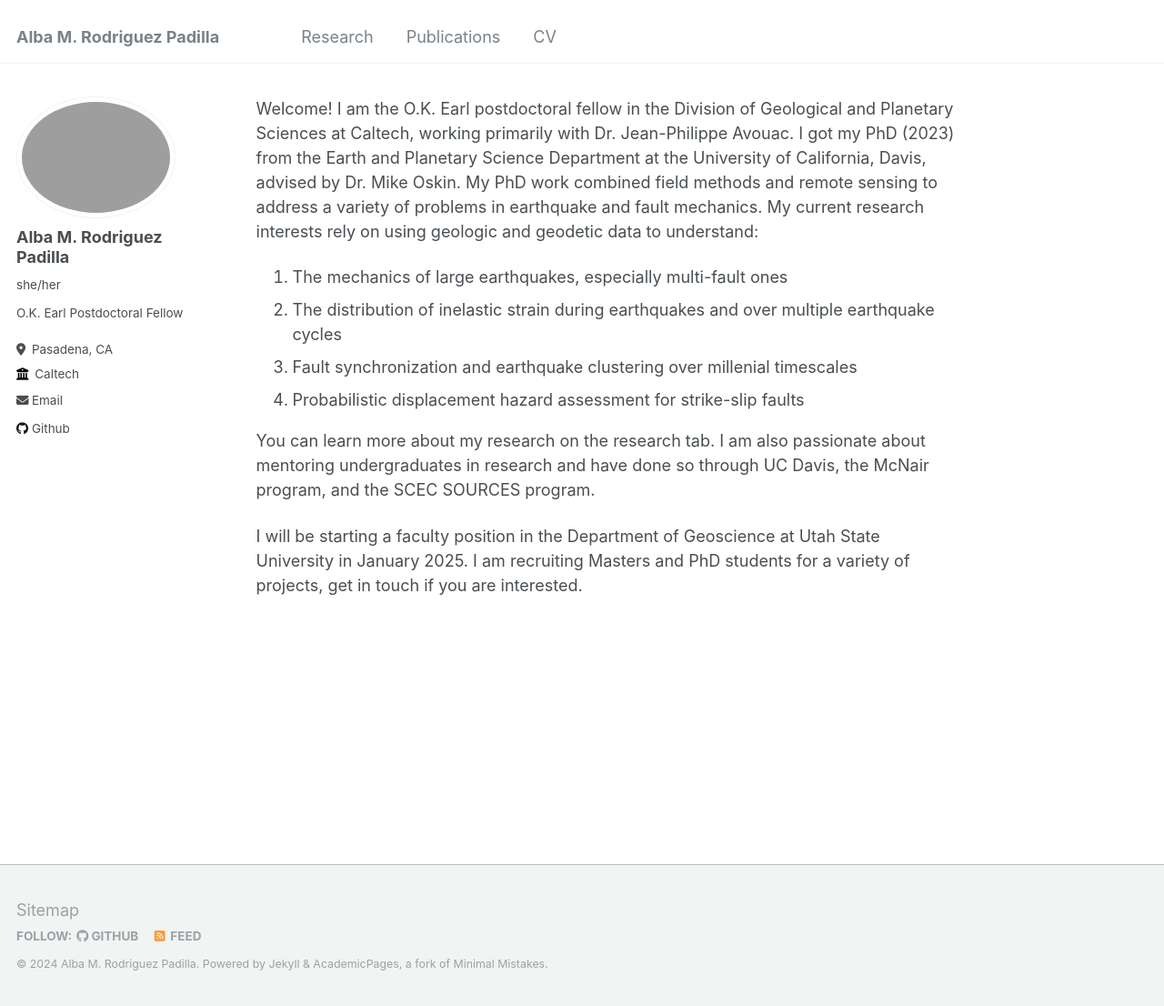
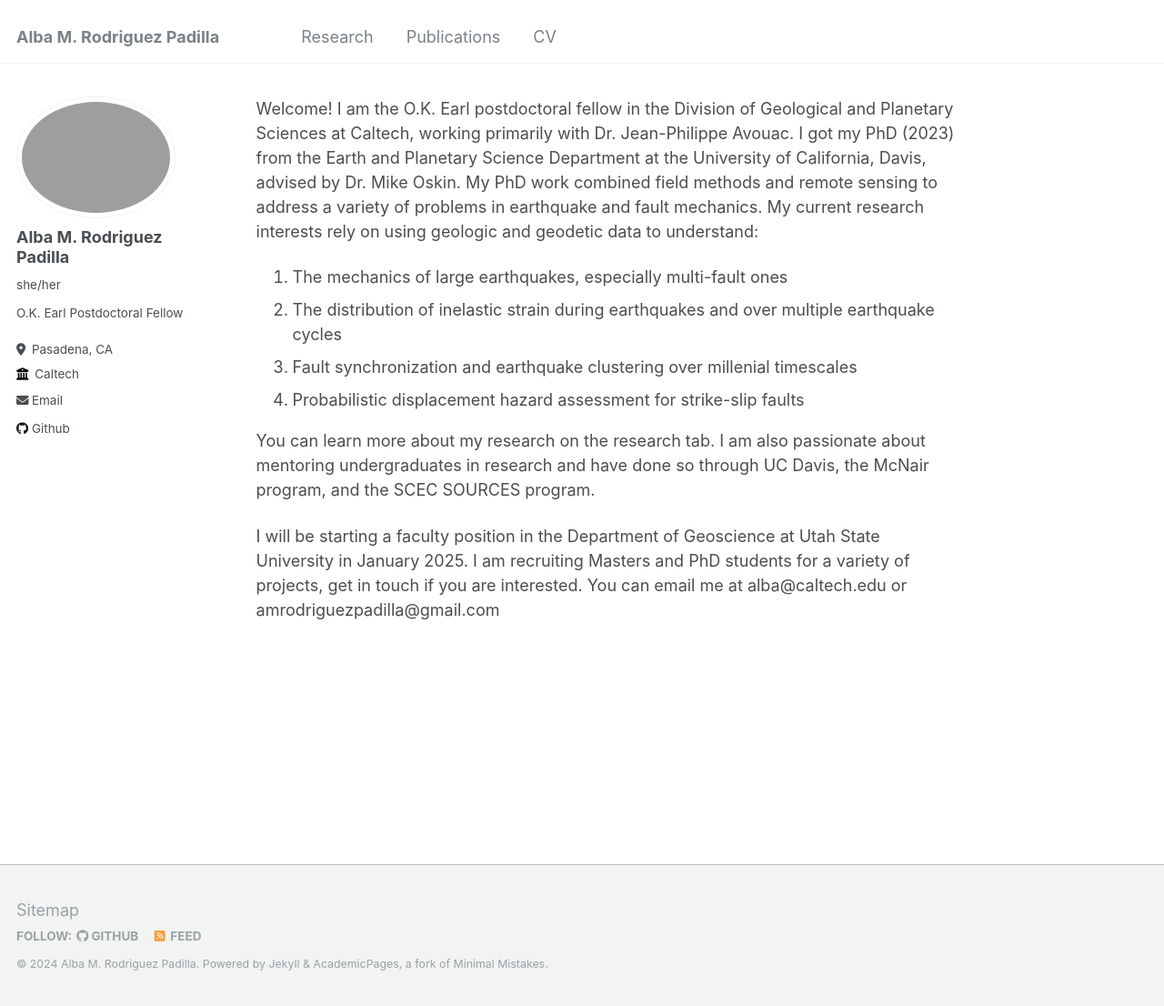
Before and after one commit to absrp/absrp.github.io, a Jekyll site: the page built from _pages/about.md, in a window 1280 px wide and 1106 px high. Shown: the whole window at 91% size. Built offline with Jekyll 4.4.1, drawn with Linux system fonts in a browser that asks for light colours.

Commit message:
Update about.md

```diff
--- a/_pages/about.md
+++ b/_pages/about.md
@@ -14,4 +14,4 @@ Welcome! I am the O.K. Earl postdoctoral fellow in the Division of Geological an
 
 You can learn more about my research on the research tab. I am also passionate about mentoring undergraduates in research and have done so through UC Davis, the McNair program, and the SCEC SOURCES program.
 
-I will be starting a faculty position in the Department of Geoscience at Utah State University in January 2025. I am recruiting Masters and PhD students for a variety of projects, get in touch if you are interested.
+I will be starting a faculty position in the Department of Geoscience at Utah State University in January 2025. I am recruiting Masters and PhD students for a variety of projects, get in touch if you are interested. You can email me at alba@caltech.edu or amrodriguezpadilla@gmail.com
```
